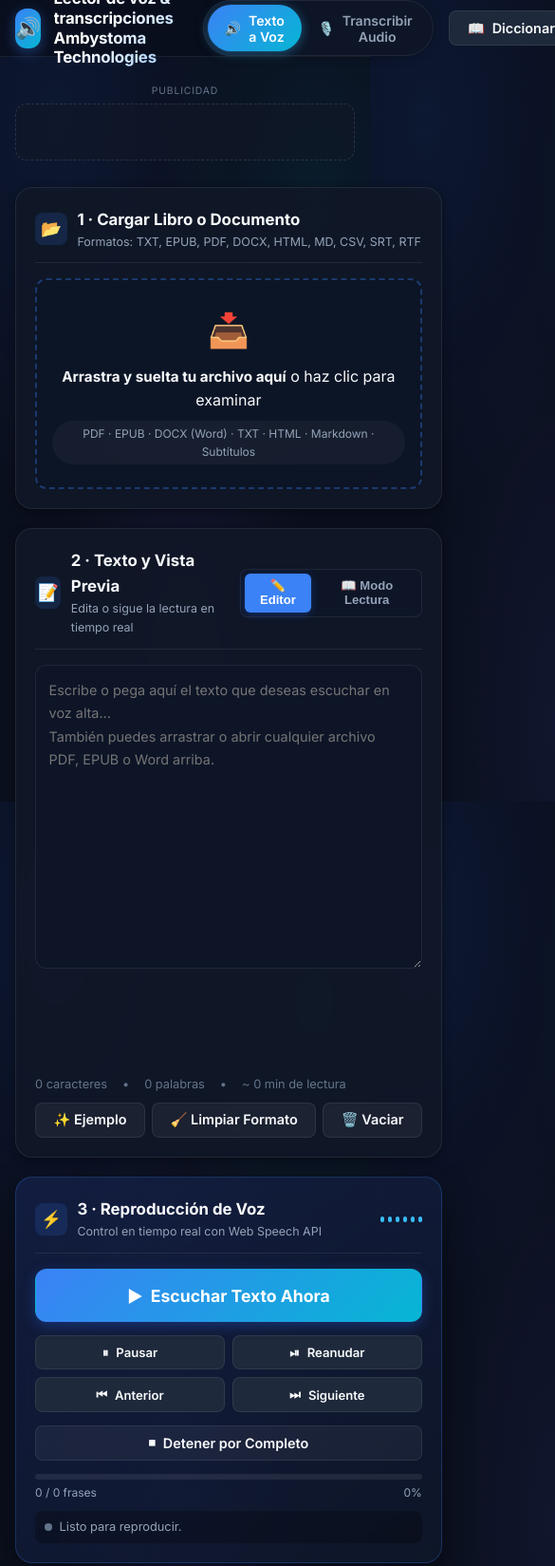
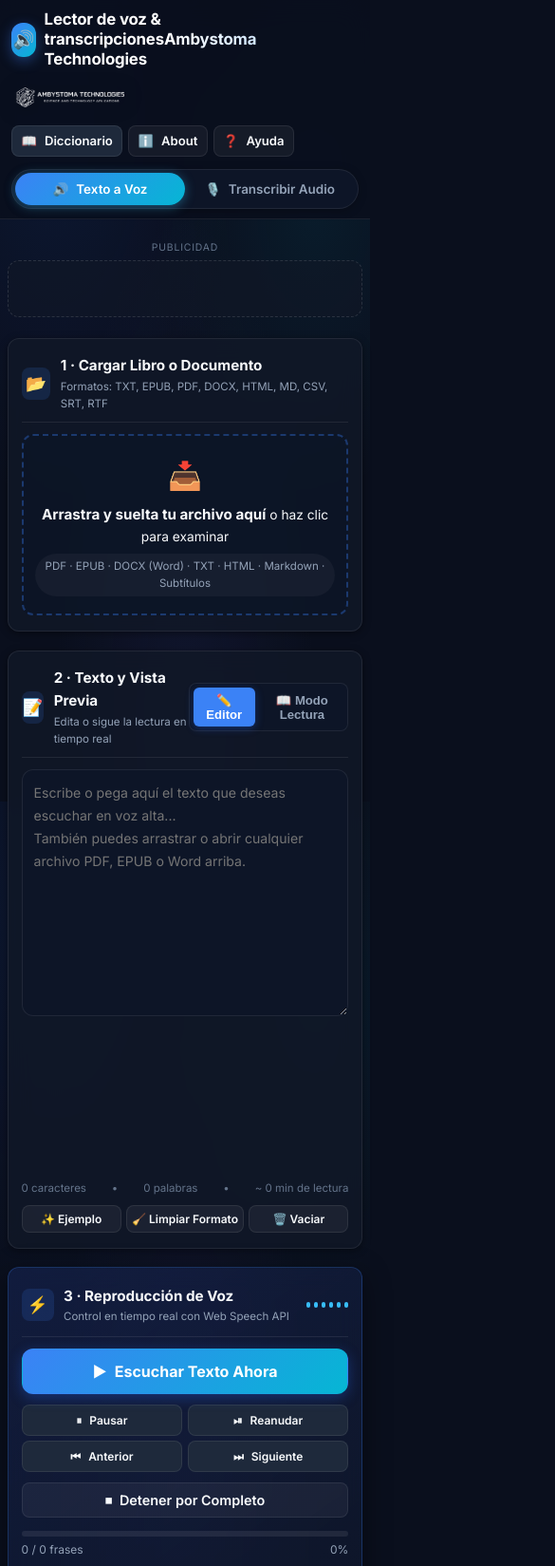
Before and after one commit to ambystomatechnologies/lector-de-voz-y-transcripciones-gratis, a plain HTML site: page index.html in a window 390 px wide. Shown: the top 1649 px of the page at 95% size, 585 px wide, since content can reach past the window. Drawn offline with nearby package versions, Linux system fonts and the light colour scheme; no server answers.

Commit message:
Optimizar diseno responsivo para telefonos moviles y vincular Logo.png a https://ambystomatechnologies.github.io/

```diff
--- a/css/style.css
+++ b/css/style.css
@@ -161,7 +161,12 @@
 
 @media (max-width: 1100px) {
   .header-logo-container {
-    display: none;
+    height: 44px;
+    padding: 0 0.5rem;
+  }
+  .header-brand-logo {
+    height: 38px;
+    max-width: 220px;
   }
 }
 
@@ -1236,9 +1241,11 @@
 @media (max-width: 1024px) {
   .workspace-grid {
     grid-template-columns: 1fr;
+    gap: 1.15rem;
   }
 
-  .ad-header-banner {
+  .ad-header-banner,
+  .ad-footer-banner {
     max-width: 100%;
   }
 
@@ -1247,45 +1254,241 @@
   }
 
   .main-wrapper {
-    padding: 1rem;
+    padding: 1rem 0.85rem;
   }
 }
 
-@media (max-width: 640px) {
-  :root {
-    --header-height: 60px;
+@media (max-width: 768px) {
+  /* Cabecera desanclada en móvil para no tapar la pantalla al hacer scroll */
+  .site-header {
+    position: static;
+    height: auto;
+    padding: 0.65rem 0.75rem;
   }
 
-  .brand-info h1 {
-    font-size: 1.05rem;
+  .header-container {
+    flex-wrap: wrap;
+    gap: 0.65rem;
+    justify-content: space-between;
   }
 
-  .brand-subtitle {
+  .brand-wrapper {
+    gap: 0.55rem;
+  }
+
+  .brand-icon-box {
+    width: 36px;
+    height: 36px;
+    font-size: 1.15rem;
+  }
+
+  .brand-title {
+    font-size: 0.88rem;
+    line-height: 1.2;
+  }
+
+  .header-logo-container {
+    height: 38px;
+    padding: 0 0.25rem;
+    flex: 0 1 auto;
+  }
+
+  .header-brand-logo {
+    height: 32px;
+    max-width: 140px;
+  }
+
+  .header-actions {
+    gap: 0.35rem;
+  }
+
+  .header-actions .btn {
+    padding: 0.45rem 0.6rem;
+    font-size: 0.82rem;
+  }
+
+  /* Conmutador de Modos ocupa todo el ancho inferior del header */
+  .mode-nav {
+    width: 100%;
+    order: 10;
+    margin-top: 0.2rem;
+    display: flex;
+    padding: 3px;
+  }
+
+  .mode-btn {
+    flex: 1;
+    justify-content: center;
+    font-size: 0.84rem;
+    padding: 0.55rem 0.6rem;
+  }
+
+  .main-wrapper {
+    padding: 0.65rem 0.5rem;
+    gap: 0.85rem;
+  }
+
+  .card {
+    padding: 1rem 0.85rem;
+    border-radius: var(--radius-md);
+  }
+
+  .card-header {
+    margin-bottom: 0.75rem;
+    padding-bottom: 0.6rem;
+  }
+
+  .card-title {
+    font-size: 0.95rem;
+  }
+
+  .card-subtitle {
+    font-size: 0.72rem;
+  }
+
+  .dropzone {
+    padding: 1.15rem 0.75rem;
+    gap: 0.4rem;
+  }
+
+  .dropzone-icon {
+    font-size: 1.8rem;
+  }
+
+  .dropzone-text {
+    font-size: 0.86rem;
+  }
+
+  .dropzone-formats {
+    font-size: 0.72rem;
+  }
+
+  .main-textarea, .reading-viewer {
+    height: 260px;
+    min-height: 240px;
+    font-size: 0.88rem;
+    padding: 0.75rem;
+  }
+
+  .text-toolbar {
+    flex-direction: column;
+    align-items: stretch;
+    gap: 0.5rem;
+  }
+
+  .text-stats {
+    font-size: 0.72rem;
+    justify-content: space-between;
+    width: 100%;
+  }
+
+  .text-actions-bar {
+    display: flex;
+    gap: 0.35rem;
+    width: 100%;
+  }
+
+  .text-actions-bar .btn {
+    flex: 1;
+    padding: 0.4rem 0.3rem;
+    font-size: 0.75rem;
+    justify-content: center;
+  }
+
+  .big-play-btn {
+    height: 48px;
+    font-size: 1rem;
+    margin-bottom: 0.65rem;
+  }
+
+  .playback-controls-row {
+    grid-template-columns: repeat(4, 1fr);
+    gap: 0.35rem;
+    margin-bottom: 0.65rem;
+  }
+
+  .playback-controls-row .btn {
+    padding: 0.5rem 0.2rem;
+    font-size: 0.75rem;
+  }
+
+  .transcribe-options-grid {
+    grid-template-columns: 1fr !important;
+    gap: 0.65rem !important;
+  }
+
+  .transcription-textarea {
+    height: 260px;
+    min-height: 240px;
+    font-size: 0.88rem;
+    padding: 0.75rem;
+  }
+
+  .transcribe-actions-row {
+    display: flex;
+    flex-wrap: wrap;
+    gap: 0.45rem !important;
+  }
+
+  .transcribe-actions-row button {
+    flex: 1 1 calc(50% - 0.45rem);
+    justify-content: center;
+    padding: 0.55rem 0.5rem !important;
+    font-size: 0.78rem !important;
+  }
+
+  .transcribe-actions-row #btnClearTranscript {
+    flex: 0 0 auto;
+    margin-left: 0 !important;
+  }
+
+  .record-btn {
+    height: 48px;
+    font-size: 0.98rem;
+  }
+
+  .ad-container {
+    min-height: 60px;
+    padding: 0.45rem;
+    max-width: 100% !important;
+    width: 100% !important;
+    overflow: hidden !important;
+  }
+
+  .modal-box {
+    max-width: 95vw;
+    max-height: 92vh;
+    border-radius: var(--radius-md);
+  }
+
+  .dict-input-row {
+    grid-template-columns: 1fr;
+    gap: 0.45rem;
+  }
+}
+
+@media (max-width: 480px) {
+  .brand-title br {
     display: none;
   }
 
-  .main-textarea, .reading-viewer {
-    height: 320px;
-    min-height: 320px;
-    font-size: 0.9rem;
-    padding: 0.85rem;
+  .brand-title {
+    font-size: 0.82rem;
+    white-space: normal;
+  }
+
+  .header-brand-logo {
+    height: 28px;
+    max-width: 115px;
   }
 
   .playback-controls-row {
     grid-template-columns: repeat(2, 1fr);
   }
 
-  .dict-input-row {
-    grid-template-columns: 1fr;
-  }
-
-  .text-toolbar {
-    flex-direction: column;
-    align-items: flex-start;
-  }
-
-  .ad-container {
-    min-height: 60px;
+  .site-footer {
+    padding: 1.25rem 0.75rem;
+    font-size: 0.75rem;
   }
 }
 
--- a/index.html
+++ b/index.html
@@ -45,7 +45,7 @@
   <link href="https://fonts.googleapis.com/css2?family=Inter:wght@400;500;600;700;800&family=JetBrains+Mono:wght@400;500;600&display=swap" rel="stylesheet">
 
   <!-- Estilos CSS Dark Mode -->
-  <link rel="stylesheet" href="css/style.css">
+  <link rel="stylesheet" href="css/style.css?v=1.2">
 
   <!-- Librerías Externas para Lectura Cliente de Formatos (Sin Servidor) -->
   <!-- SheetJS: Importar y Exportar Diccionarios Excel (.xlsx) -->
@@ -76,10 +76,10 @@
         </div>
       </a>
 
-      <!-- Logo Central de Ambystoma Technologies en el espacio disponible -->
-      <div class="header-logo-container" title="Ambystoma Technologies">
+      <!-- Logo Central de Ambystoma Technologies en el espacio disponible con enlace oficial -->
+      <a href="https://ambystomatechnologies.github.io/" target="_blank" rel="noopener noreferrer" class="header-logo-container" title="Ambystoma Technologies - Ir al sitio principal">
         <img src="logo.png" alt="Ambystoma Technologies - Science and Technology Applications" class="header-brand-logo">
-      </div>
+      </a>
 
       <!-- Conmutador de Modos: Texto a Voz / Transcribir Audio -->
       <nav class="mode-nav">
@@ -583,7 +583,7 @@
               </div>
             </div>
 
-            <div style="display: grid; grid-template-columns: 1fr 1fr; gap: 0.75rem; margin-bottom: 0.75rem;">
+            <div class="transcribe-options-grid" style="display: grid; grid-template-columns: 1fr 1fr; gap: 0.75rem; margin-bottom: 0.75rem;">
               <div class="form-group" style="margin-bottom: 0;">
                 <label class="form-label" for="transcribeLangSelect">Idioma del Audio:</label>
                 <select id="transcribeLangSelect" class="select-control">
@@ -645,7 +645,7 @@
             <textarea id="transcriptionOutput" class="transcription-textarea" placeholder="Aquí aparecerá el texto transcrito de tu audio o dictado...&#10;&#10;Ejemplo con formato:&#10;[00:03] Hablante 1: Buenos días, comenzamos la sesión.&#10;[00:07] Hablante 2: Perfecto, revisemos los puntos acordados."></textarea>
 
             <!-- Acciones y Exportación -->
-            <div style="display: flex; gap: 0.5rem; flex-wrap: wrap; margin-top: 0.85rem;">
+            <div class="transcribe-actions-row" style="display: flex; gap: 0.5rem; flex-wrap: wrap; margin-top: 0.85rem;">
               <button id="btnExportTxt" class="btn btn-primary btn-sm" title="Guardar transcripción como archivo .txt">
                 <span>💾</span> <span>Guardar en .TXT</span>
               </button>
```
